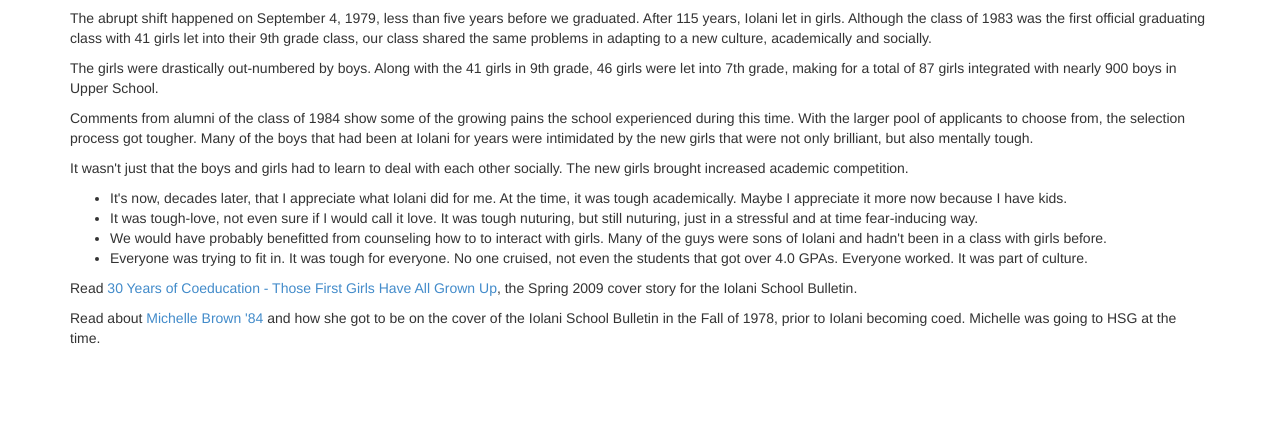
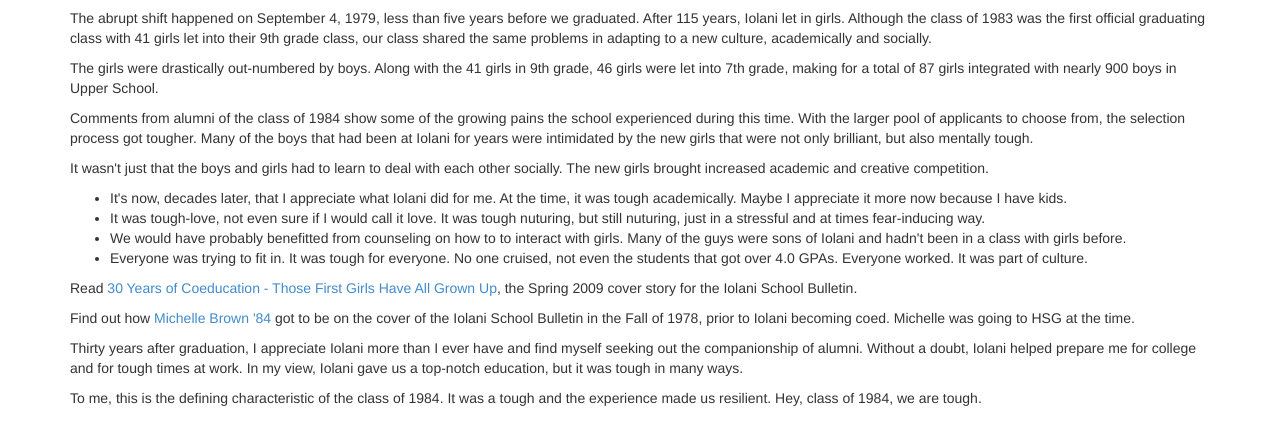
Before and after one commit to codetricity/iolani, a plain HTML site: page about.html in a window 1280 px wide. Shown: the part 172-616 px from the top of the page. Drawn offline with Linux system fonts and the light colour scheme.

Commit message:
updated about section

```diff
--- a/about.html
+++ b/about.html
@@ -93,14 +93,14 @@ that were not only brilliant, but also mentally tough.
 <p>
 It wasn't just that the boys and girls had to learn to deal with each other
 socially.
-The new girls brought increased academic competition.
+The new girls brought increased academic and creative competition.
 </p>
 <ul>
   <li> It's now, decades later, that I appreciate what Iolani did for me.
     At the time, it was tough academically.  Maybe I appreciate it more now because I have kids.</li>
   <li> It was tough-love, not even sure if I would call it love.  It was tough nuturing, but
-    still nuturing, just in a stressful and at time fear-inducing way.</li>
-  <li> We would have probably benefitted from counseling how to to interact with girls.  Many
+    still nuturing, just in a stressful and at times fear-inducing way.</li>
+  <li> We would have probably benefitted from counseling on how to to interact with girls.  Many
     of the guys were sons of Iolani and hadn't been in a class with girls before. </li>
   <li> Everyone was trying to fit in.  It was tough for everyone.  No one cruised, not even
   the students that got over 4.0 GPAs.  Everyone worked.  It was part of culture.</li>
@@ -113,7 +113,18 @@ Read <a href="http://www.iolanibulletin.org/issues/2009/spring/00_30_years_of_co
 cover story for the Iolani School Bulletin.
 </p>
 <p>
-Read about
-<a href="http://www.iolanibulletin.org/issues/2009/spring/04_michelle_brown">Michelle Brown '84</a> and how she got to be on the cover of the Iolani School Bulletin in the Fall of 1978, prior to
+Find out how
+<a href="http://www.iolanibulletin.org/issues/2009/spring/04_michelle_brown">Michelle Brown '84</a> got to be on the cover of the Iolani School Bulletin in the Fall of 1978, prior to
 Iolani becoming coed.  Michelle was going to HSG at the time.
 </p>
+<p>
+Thirty years after graduation, I appreciate Iolani more than I ever have and find myself
+seeking out the companionship of alumni.  Without a doubt, Iolani helped prepare me
+for college and for tough times at work.  In my view, Iolani gave us a top-notch education, but
+it was tough in many ways.
+</p>
+<p>
+To me, this is the defining characteristic of the class of
+1984.  It was a tough and the experience made us resilient.  Hey, class of 1984,
+we are tough.
+</p>
```
